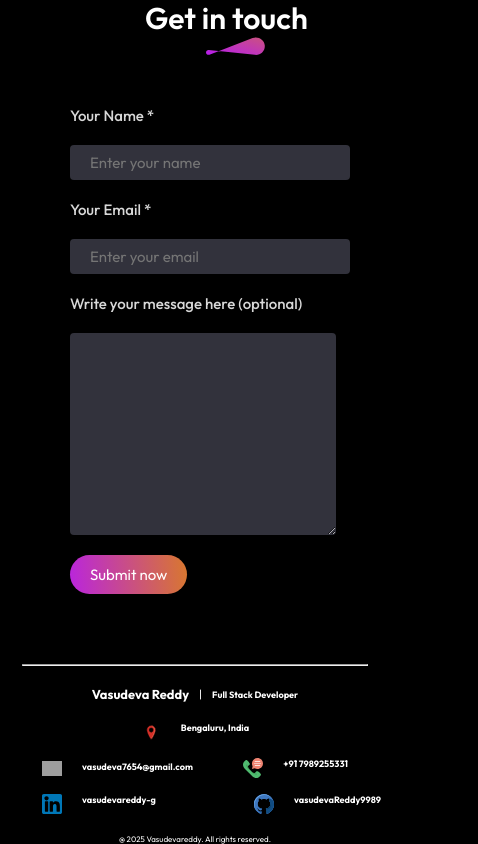
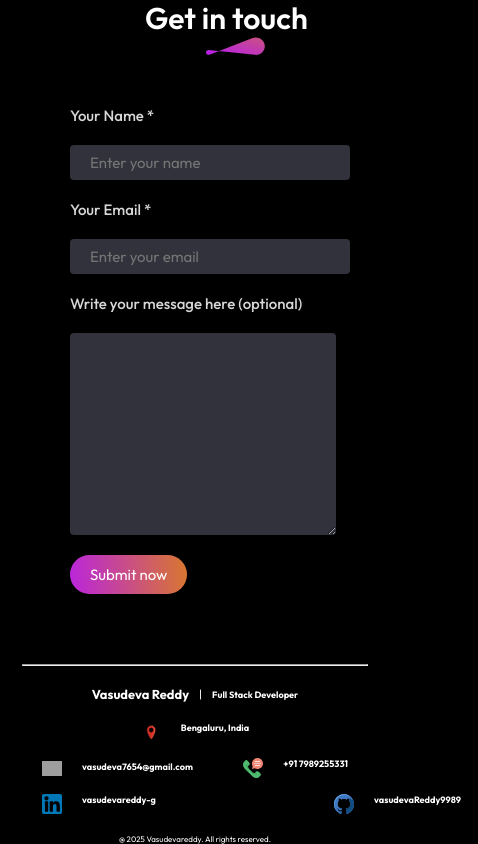
Before and after one commit to vasudevaReddy9989/my-portfolio, a React (Vite) app: page / in a window 390 px wide. Shown: the part 2256-3100 px from the top of the page, 478 px wide, since content can reach past the window. Built offline with nearby package versions, Linux system fonts and the light colour scheme; grey boxes are pictures that could not be loaded.

Commit message:
#footer changes

```diff
--- a/src/Components/Footer/Footer.css
+++ b/src/Components/Footer/Footer.css
@@ -84,6 +84,7 @@ img{
         flex-direction: row;
         justify-content: space-between;
         align-items: center;
+        gap:100px;
 
     }
     .footer-top-right-github{
```
